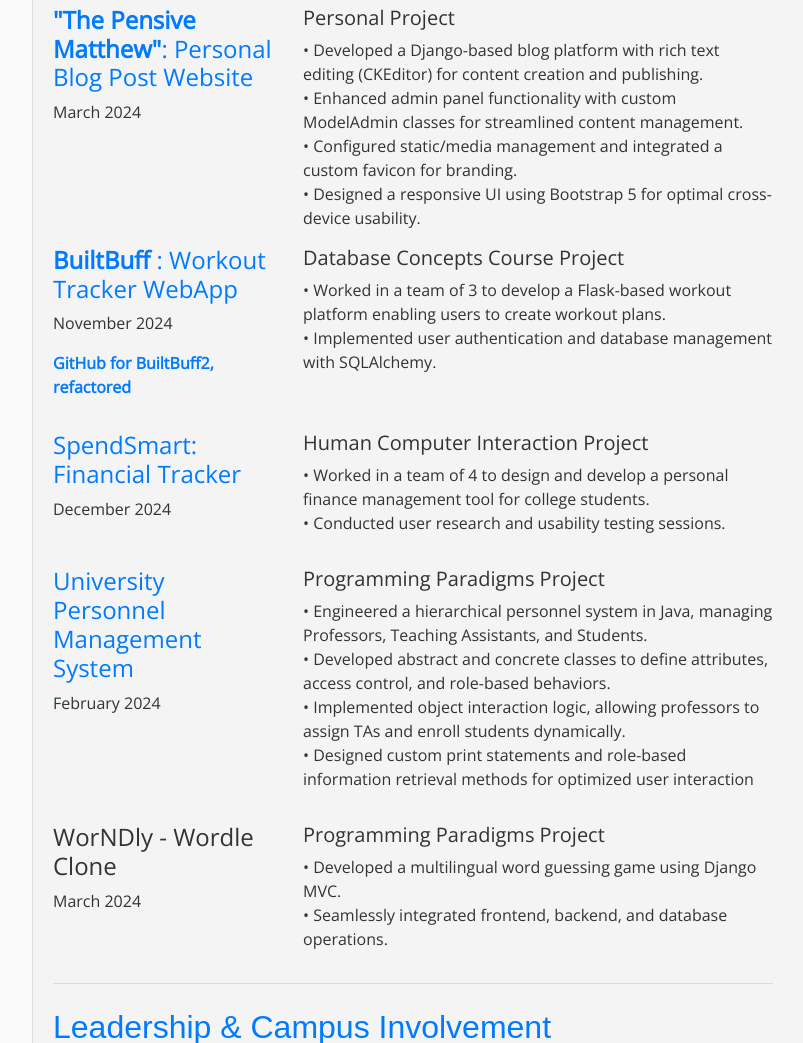
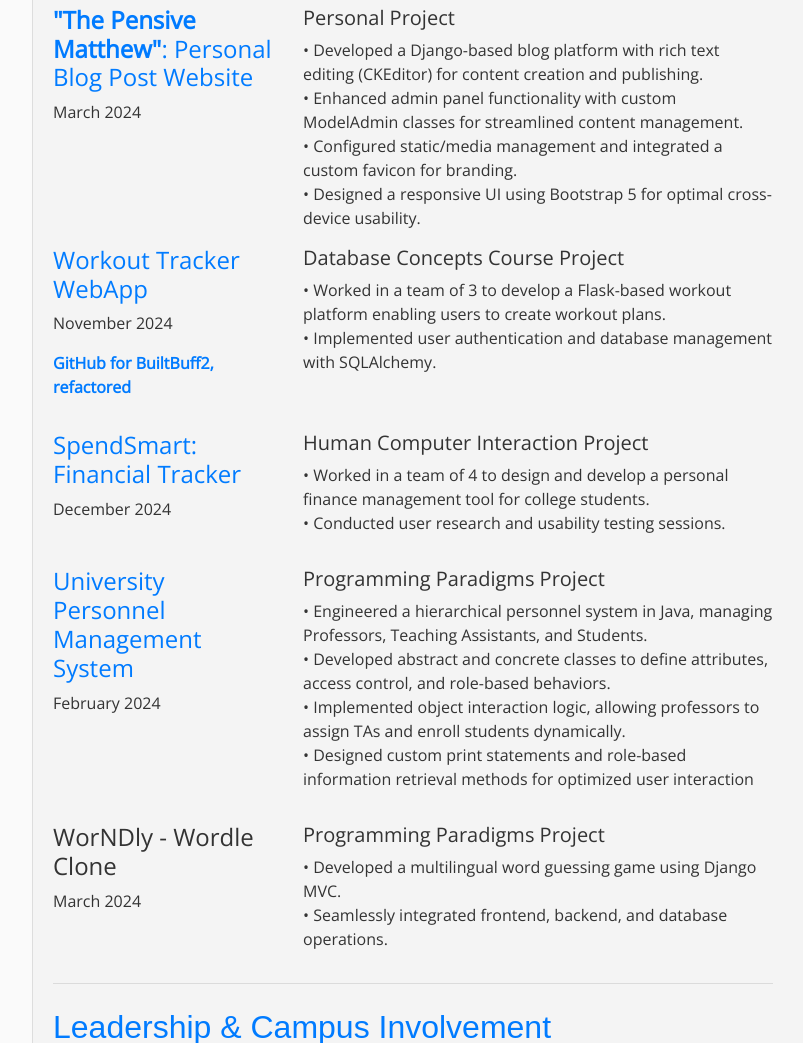
Before and after one commit to lynx-zenchar/matthew-eleazar, a plain HTML site: page index.html in a window 1280 px wide. Shown: the part 2986-4029 px from the top of the page, without its empty margins (417-1220 px from the left). Drawn offline with nearby package versions, Linux system fonts and the light colour scheme; a web font is replaced by a local one.

Commit message:
remove bold old builtbufff

```diff
--- a/index.html
+++ b/index.html
@@ -250,7 +250,7 @@
             <div class="col-md-4">
               <h4>
               <a href="https://github.com/yhjboong/BuiltBuff" target="_blank">
-                <b>BuiltBuff</b> : Workout Tracker WebApp</h4>
+              Workout Tracker WebApp</h4>
               </a>
               <p>November 2024</p>
               <p> <b><a href="https://github.com/lynx-zenchar/BuiltBuff2" target="_blank"> GitHub for BuiltBuff2, refactored </a> </b></p>
```
